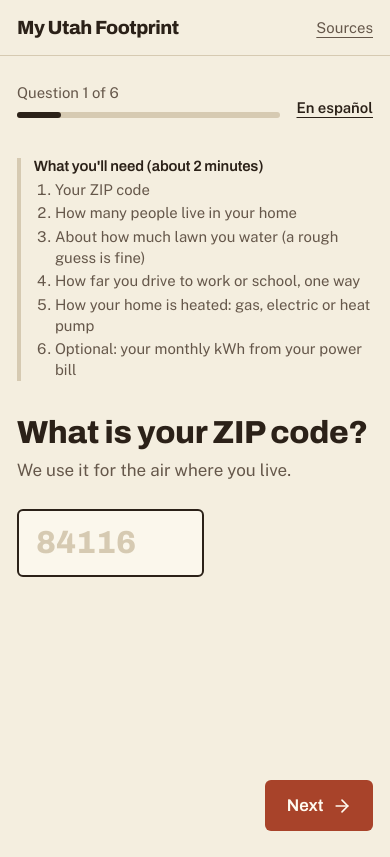
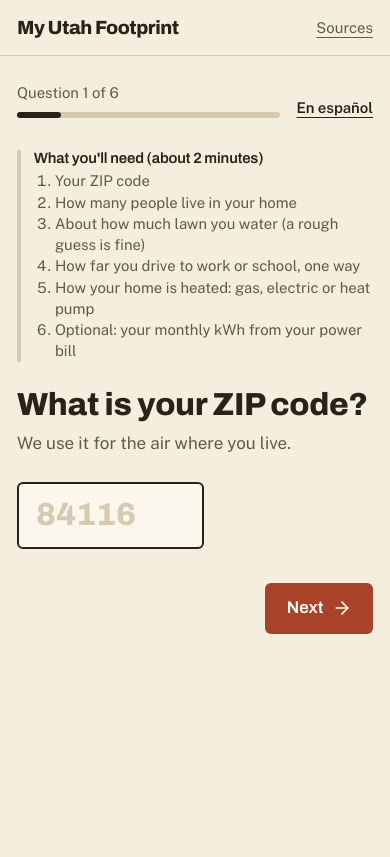
Before and after one commit to craigcossairt/utah-footprint, a Next.js app: page /check in a window 390 px wide. Built offline with nearby package versions, Linux system fonts and the light colour scheme.

Commit message:
Check: tighter spacing on question 1 so Next stays on a phone screen

```diff
--- a/components/check/check-flow.tsx
+++ b/components/check/check-flow.tsx
@@ -214,11 +214,11 @@ export function CheckFlow() {
       </div>
 
       {step === 1 && (
-        <section aria-labelledby="need-title" className="mt-6 border-l-4 border-line pl-3 text-sm">
+        <section aria-labelledby="need-title" className="mt-4 border-l-4 border-line pl-3 text-sm">
           <h2 id="need-title" className="font-semibold">
             {c.need[0]}
           </h2>
-          <ol className="mt-1 list-decimal space-y-0.5 pl-5 text-muted">
+          <ol className="mt-1 list-decimal pl-5 text-muted">
             {c.need.slice(1).map((item) => (
               <li key={item}>{item}</li>
             ))}
@@ -226,7 +226,8 @@ export function CheckFlow() {
         </section>
       )}
 
-      <div className="mt-8 min-h-80">
+      {/* Question 1 carries the "What you'll need" list, so it gets less reserved space to keep Next on a phone screen. */}
+      <div className={step === 1 ? "mt-6 min-h-40" : "mt-8 min-h-80"}>
         {step === 1 && (
           <Question ref={heading} title={c.q1[0]} help={c.q1[1]}>
             <label htmlFor="zip" className="sr-only">
```
